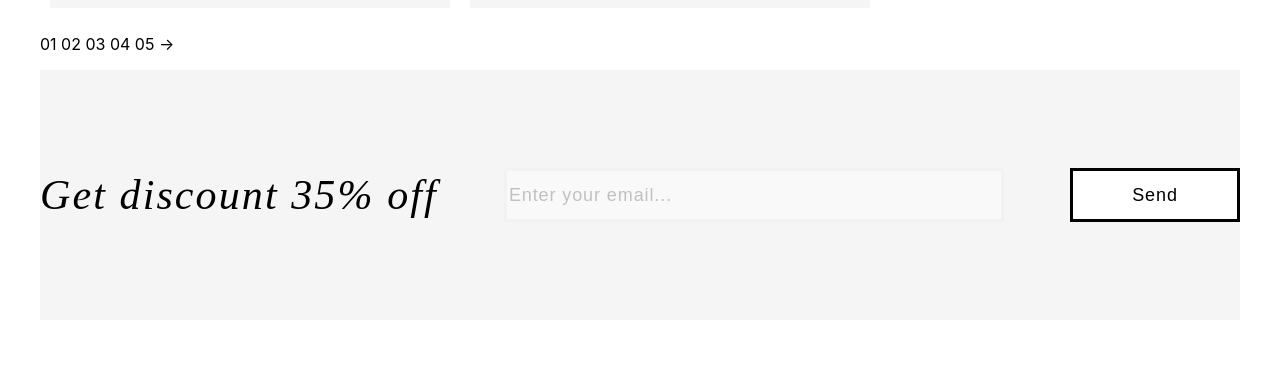
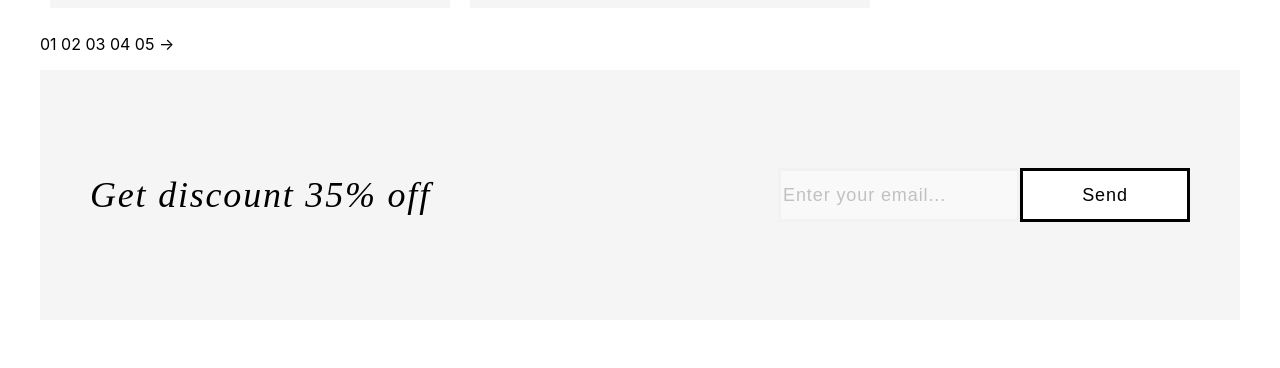
Before and after one commit to radoslawbiesek/onsight-frontend, a React (Create React App) app: page / in a window 1280 px wide. Shown: the part 2915-3283 px from the top of the page. Built offline with nearby package versions, Linux system fonts and the light colour scheme.

Commit message:
Fix Newsletter styles

```diff
--- a/src/components/App.js
+++ b/src/components/App.js
@@ -5,6 +5,7 @@ import './App.css';
 import Navigation from './Nav';
 import Home from './Home';
 import Cart from './Cart';
+import Newsletter from './Newsletter';
 import Footer from './Footer';
 
 class App extends React.Component {
@@ -18,6 +19,7 @@ class App extends React.Component {
           {/* <Route path='/contact' component={Contact} />
           <Route path='/blog' component={Blog} /> */}
           <Route path='/cart' component={Cart} />
+          <Newsletter />
           <Footer />
         </div>
       </Router>
--- a/src/components/Home.js
+++ b/src/components/Home.js
@@ -2,7 +2,7 @@ import React from 'react';
 import Hero from './Hero';
 import Filters from './Filters';
 import Products from './Products';
-import Newsletter from './Newsletter';
+
 import './Home.css';
 
 class Home extends React.Component {
@@ -17,7 +17,6 @@ class Home extends React.Component {
                 <Hero />
                 <Filters />
                 <Products />
-                <Newsletter />
             </div>
         )
     }
--- a/src/components/Newsletter.css
+++ b/src/components/Newsletter.css
@@ -1,30 +1,38 @@
 .newsletter {
     box-sizing: border-box;
     width: 100%;
-    height: 250px;
+    min-height: 250px;
     background-color: #f5f5f5;
     color: #000;
     display: flex;
     align-items: center;
-    justify-content: center;
-    /* padding: 50px; */
+    padding: 50px;
 }
 
-.newsletter form {
+.newsletter__form {
+    height: 100%;
+    width: 100%;
     display: flex;
     justify-content: space-between;
+    flex-wrap: wrap;
+    align-items: center;
 }
 
 .newsletter__label {
     font-family: "Miller Display";
-    font-size: 42px;
+    font-size: 36px;
     font-style: italic;
-    letter-spacing: 2.1px;
+    letter-spacing: 1.8px;
+}
+
+.newsletter__group {
+    display: flex;
+    flex-wrap: nowrap;
 }
 
 .newsletter__input {
     box-sizing: border-box;
-    width: 500px;
+    max-width: 500px;
     height: 54px;
     border: 3px solid #eeeeee;
     background-color: #ffffff;
@@ -43,3 +51,8 @@
     font-weight: 500;
     letter-spacing: 0.9px;
 }
+
+.newsletter__button:hover {
+    cursor: pointer;
+    background-color: #f5f5f5;
+}
--- a/src/components/Newsletter.js
+++ b/src/components/Newsletter.js
@@ -23,10 +23,11 @@ class Newsletter extends React.Component {
     render() {
         return (
             <div className='newsletter'>
-                <form className='newsletter' onSubmit={this.handleSubmit}>
+                <form className='newsletter__form' onSubmit={this.handleSubmit}>
                     <label className='newsletter__label' for="email">
                         Get discount 35% off
                     </label>
+                    <div className='newsletter__group'>
                         <input
                             className='newsletter__input'
                             type="email"
@@ -38,6 +39,7 @@ class Newsletter extends React.Component {
                         <button className='newsletter__button'>
                             Send
                         </button>
+                    </div>
                 </form>
             </div>
         );
```
Lines whose indentation alone changed are shown as unchanged.
